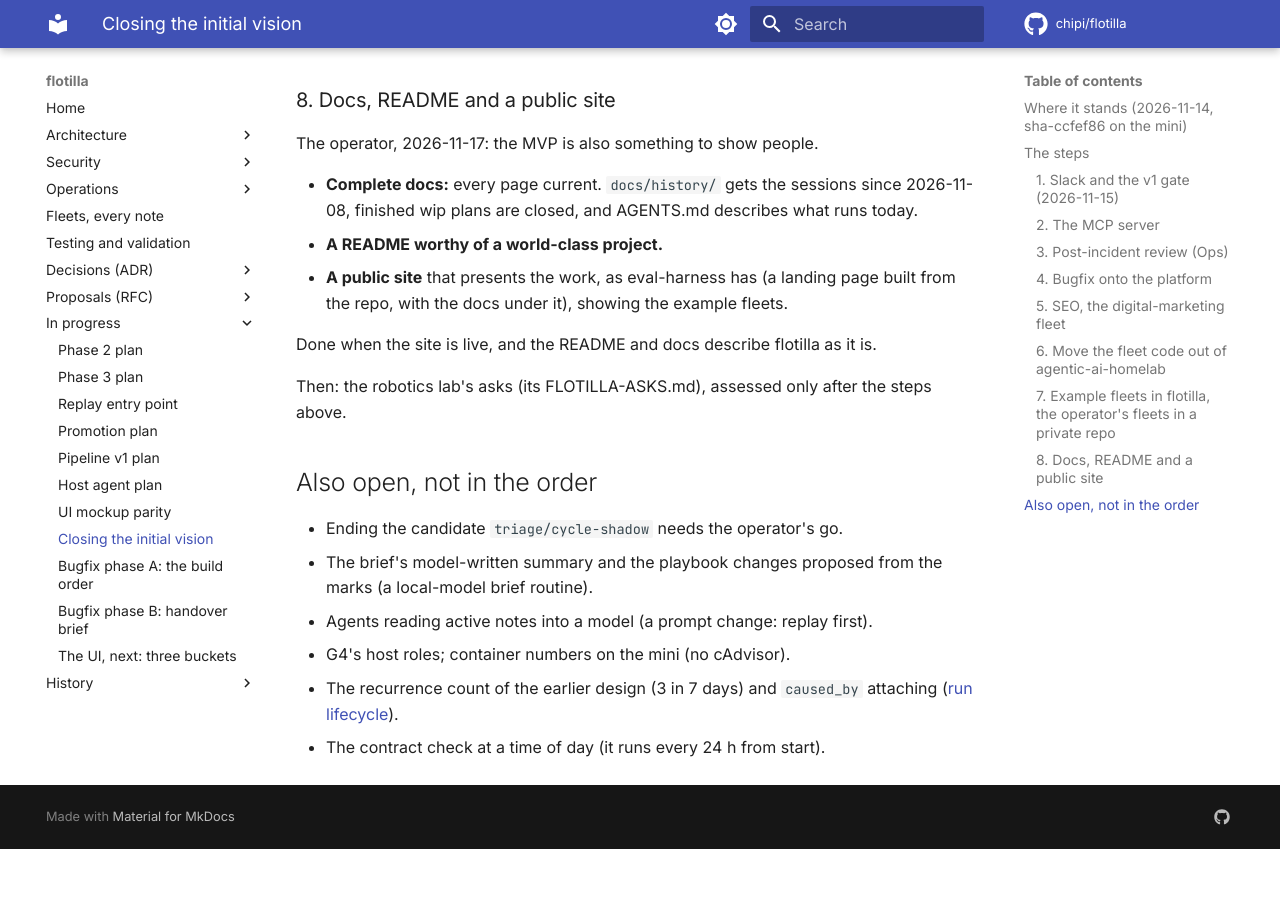
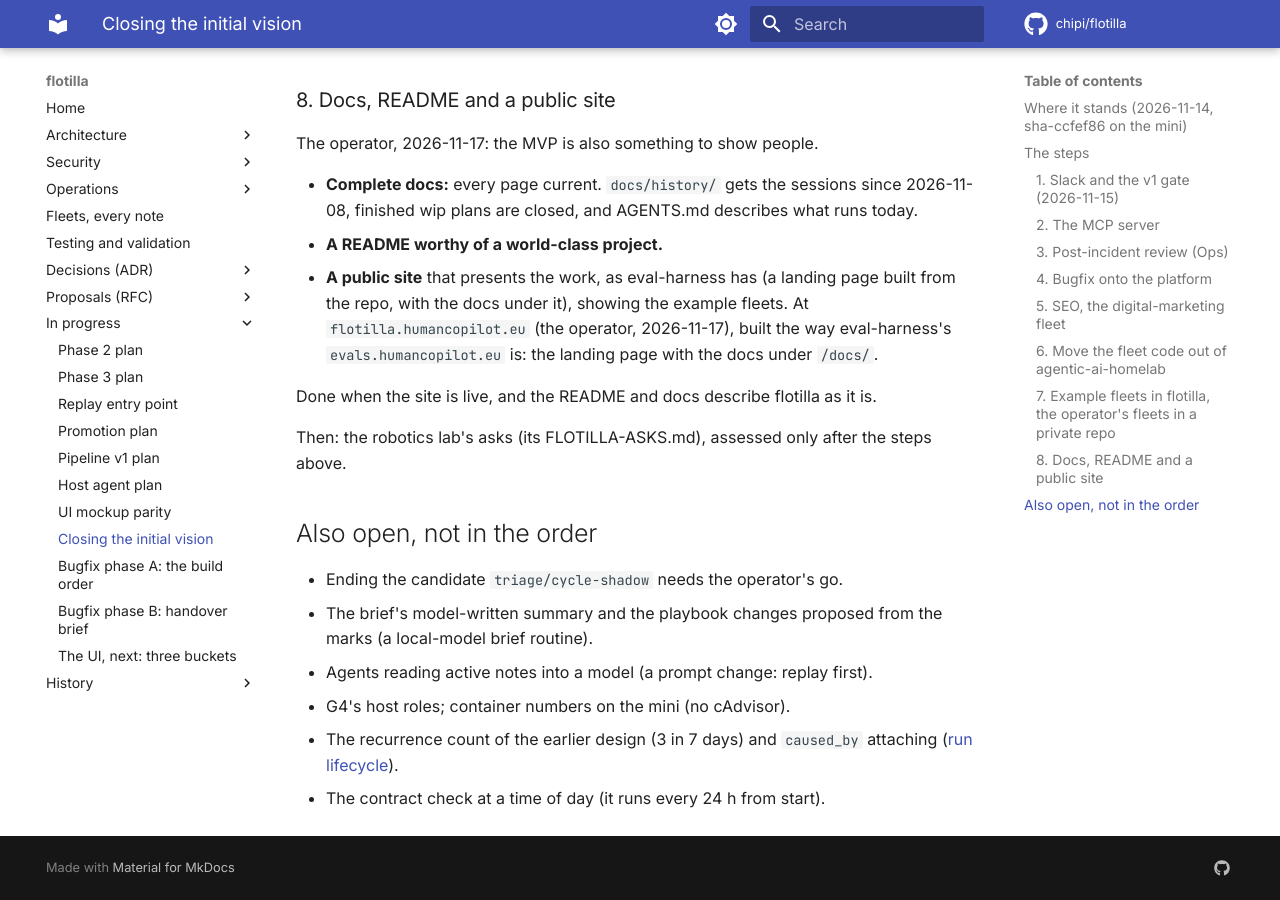
Before and after one commit to chipi/flotilla, an MkDocs documentation site: the page built from docs/wip/vision-plan.md, in a window 1280 px wide and 900 px high, scrolled down 5727 px. Built offline with MkDocs 1.6.1 and Material for MkDocs 9.7.7, drawn with Linux system fonts in a browser that asks for light colours; comment, search, counter and statistics services are not loaded; before the commit the page ends 6576 px from its top, so only the background shows below that.

Commit message:
vision plan step 8: the site at flotilla.humancopilot.eu, built as eval-harness's is (operator, 2026-11-17)
Co-Authored-By: Claude Opus 5.5 <noreply@anthropic.com>
Claude-Session: https://claude.ai/code/session_01DJqN6uZH62eWy2Vu89dztT

```diff
--- a/docs/wip/vision-plan.md
+++ b/docs/wip/vision-plan.md
@@ -202,7 +202,9 @@ The operator, 2026-11-17: the MVP is also something to show people.
   wip plans are closed, and AGENTS.md describes what runs today.
 - **A README worthy of a world-class project.**
 - **A public site** that presents the work, as eval-harness has (a landing page built from the repo,
-  with the docs under it), showing the example fleets.
+  with the docs under it), showing the example fleets. At `flotilla.humancopilot.eu` (the operator,
+  2026-11-17), built the way eval-harness's `evals.humancopilot.eu` is: the landing page with the
+  docs under `/docs/`.
 
 Done when the site is live, and the README and docs describe flotilla as it is.
 
```
